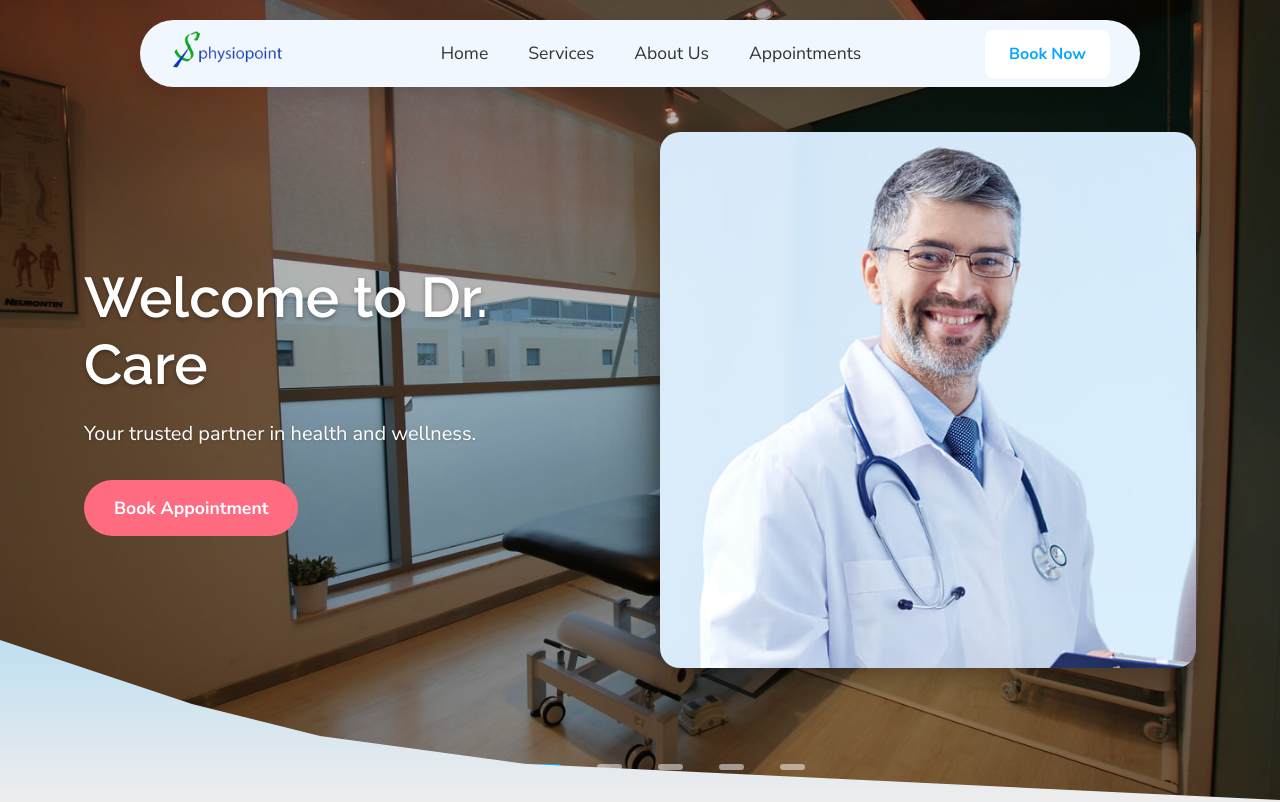
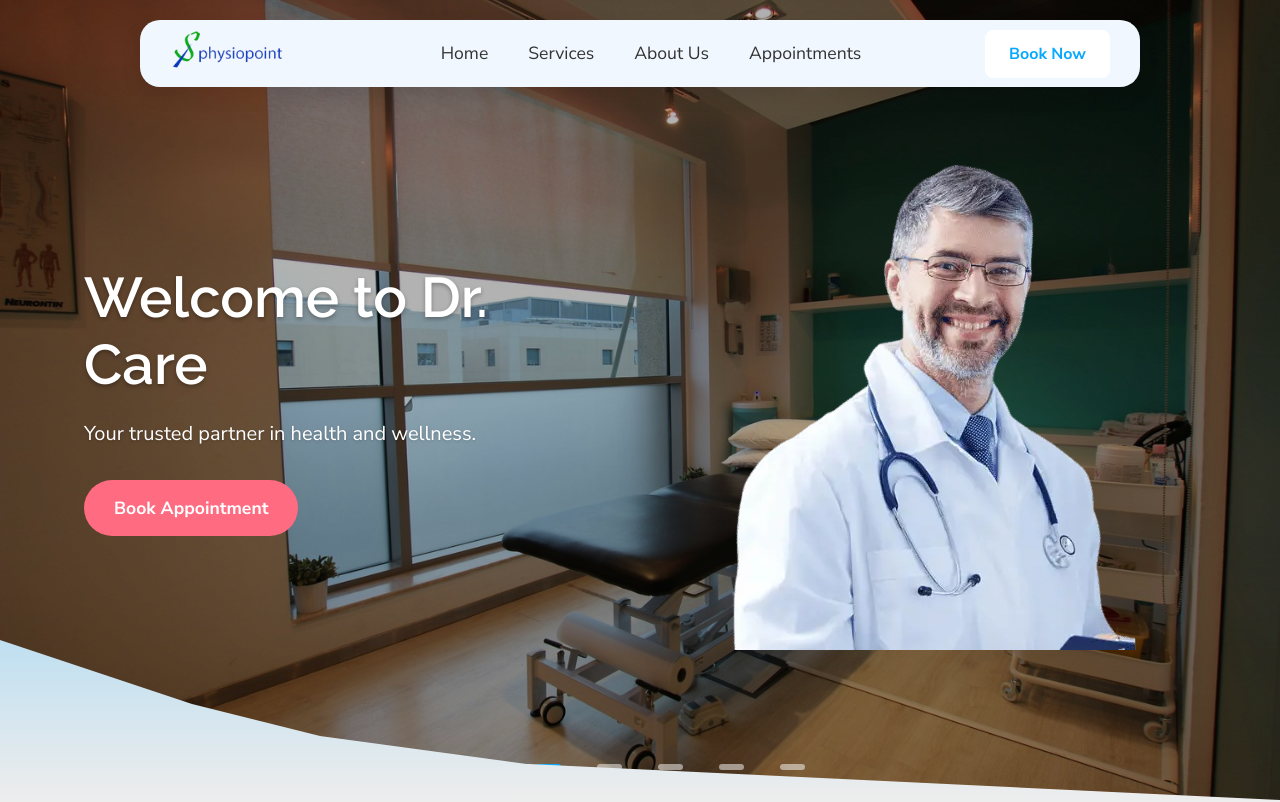
Before and after one commit to vwaaala/physiotheme, a plain HTML site: page home.html in a window 1280 px wide. Shown: the top 802 px of the page. Drawn offline with nearby package versions, Linux system fonts and the light colour scheme.

Commit message:
update image, navbar

```diff
--- a/assets/css/style.css
+++ b/assets/css/style.css
@@ -242,7 +242,7 @@ a:hover {
   width: 80%;
   max-width: 1000px;
   background: var(--accent-bg);
-  border-radius: 50px;
+  border-radius: 20px;
   padding: 0px 30px;
   box-shadow: 0 8px 20px rgba(0, 0, 0, 0.1);
   transition: all 0.3s ease;
@@ -631,8 +631,7 @@ a:hover {
 .hero-slider .doctor-image img {
   max-width: 100%;
   height: auto;
-  border-radius: 20px;
-  box-shadow: 0 10px 20px rgba(0, 0, 0, 0.2);
+
 }
 
 /* Slick Navigation */
--- a/home.html
+++ b/home.html
@@ -156,7 +156,7 @@
                     <a href="#book-now" class="cta-button">Book Appointment</a>
                 </div>
                 <div class="doctor-image" data-aos="fade-left" data-aos-duration="1000">
-                    <img src="assets/img/doctor/doctors01.jpg" alt="Doctor">
+                    <img src="assets/img/doctor/doctors01.webp" alt="Doctor">
                 </div>
             </div>
         </div>
```
Also changed, not shown: assets/img/doctor/doctors01.webp (added).
